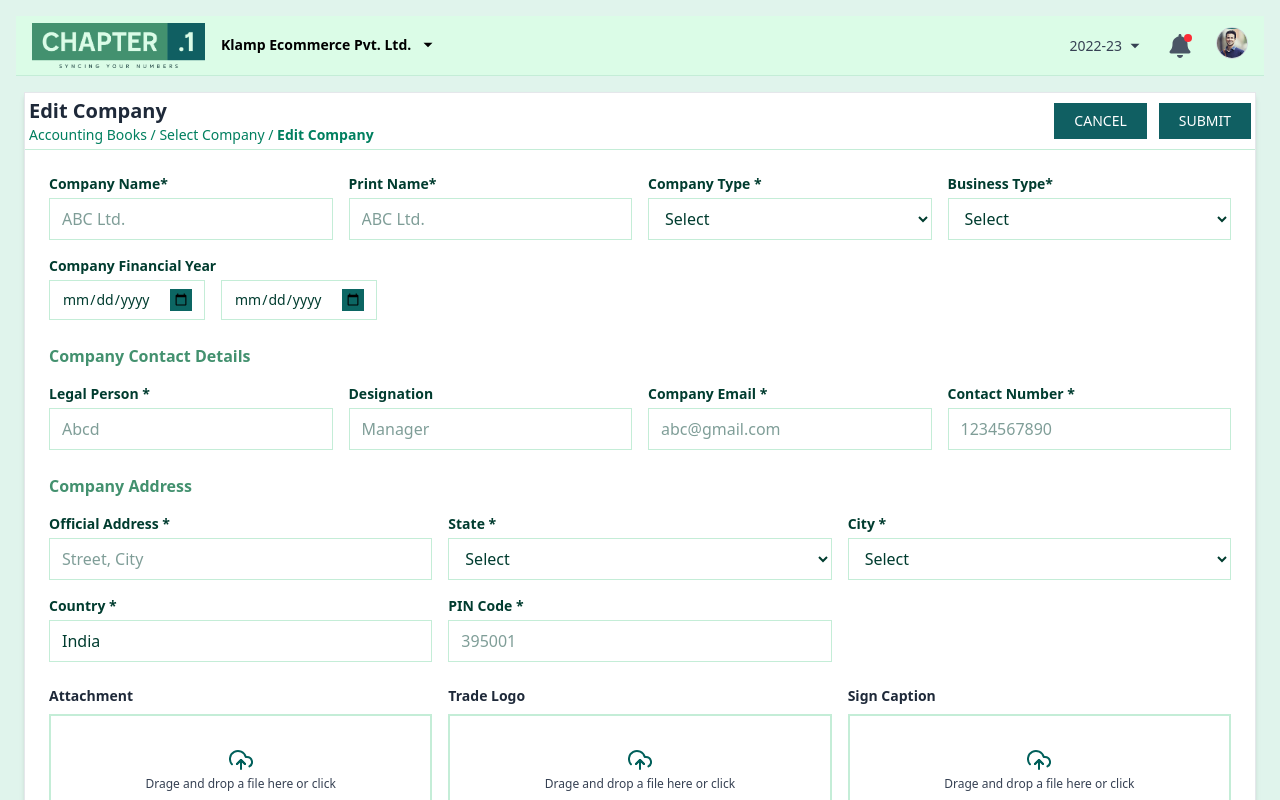
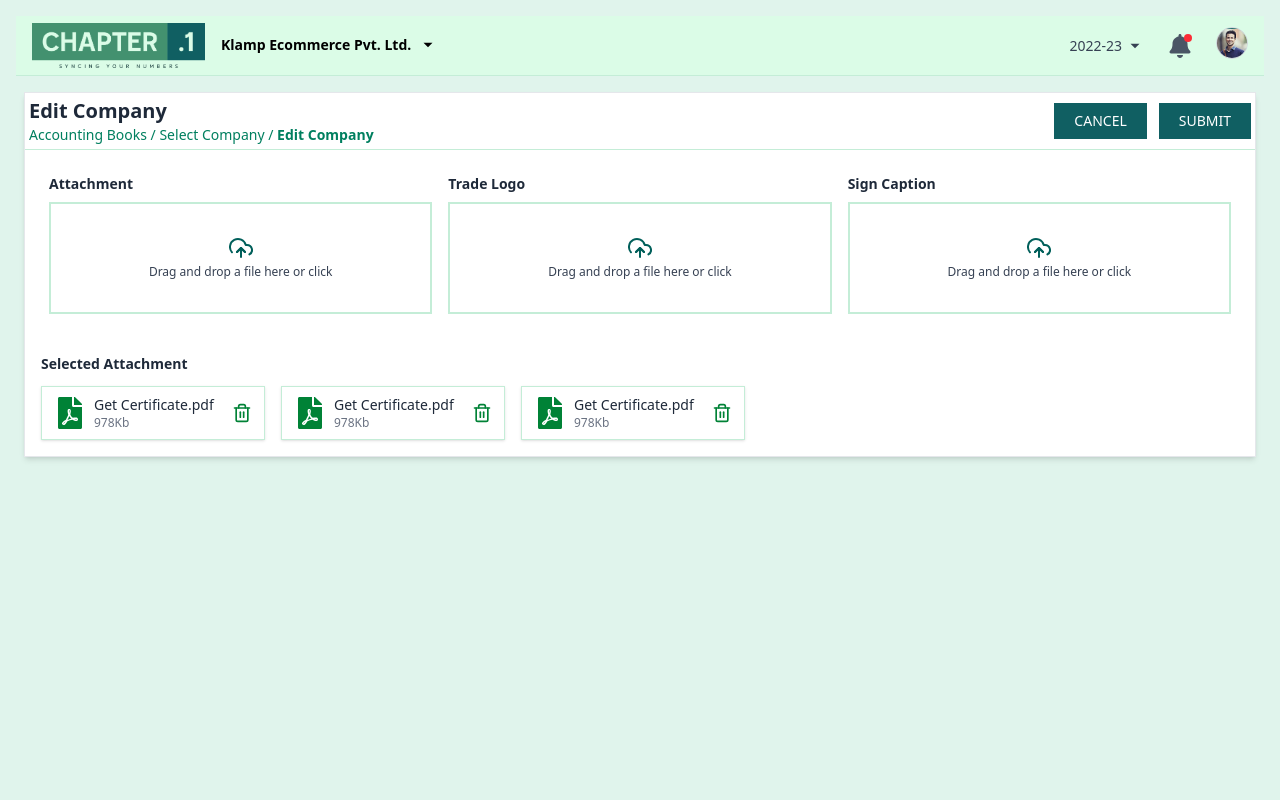
Before and after one commit to Deepika2342/chapter-1, a Next.js app: page /EditCompany in a window 1280 px wide. Shown: the top 800 px of the page. Built offline with nearby package versions, Linux system fonts and the light colour scheme.

Commit message:
dashboard

```diff
--- a/src/app/(companyList)/EditCompany/page.tsx
+++ b/src/app/(companyList)/EditCompany/page.tsx
@@ -7,25 +7,39 @@ import { FiTrash2, FiUploadCloud } from "react-icons/fi";
 import { FaFilePdf } from "react-icons/fa";
 
 const EditCompany = () => {
-    const [gstEnabled, setGstEnabled] = useState(false);
-    const [tdsEnabled, setTdsEnabled] = useState(false);
-    const [showImage, setShowImage] = useState(false);
     const [showPopup, setShowPopup] = useState(false);
-    const [file, setFile] = useState(null);
 
-    const files = [
+    // File state
+    const [files, setFiles] = useState<{ [key: string]: File | null }>({
+        attachment: null,
+        tradeLogo: null,
+        signCaption: null,
+    });
+
+    const selectedFiles = [
         { name: "Get Certificate.pdf", size: "978Kb" },
         { name: "Get Certificate.pdf", size: "978Kb" },
         { name: "Get Certificate.pdf", size: "978Kb" },
     ];
 
-    const handleFileChange = (e) => {
-        setFile(e.target.files[0]);
+    // Single, simple file handler
+    const handleFileChange = (e: React.ChangeEvent<HTMLInputElement>) => {
+        const inputName = e.target.name;
+        const file = e.target.files?.[0] || null;
+
+        if (inputName) {
+            setFiles((prev) => ({
+                ...prev,
+                [inputName]: file,
+            }));
+        }
     };
+
+    const fileInputs = ["Attachment", "Trade Logo", "Sign Caption"];
 
     return (
         <div className="w-full bg-[#E0F4EC] flex justify-evenly items-start py-4 px-2">
-            <div className="bg-white w-full max-w-8xl shadow-md rounded-none border border-gray-200">
+            <div className="bg-white w-full max-w-8xl shadow-md border border-gray-200">
                 {/* Header */}
                 <div className="flex justify-between items-center border-b border-border px-1 py-1">
                     <div>
@@ -51,18 +65,14 @@ const EditCompany = () => {
                                     className="rounded-none shadow-lg flex flex-col items-center text-center overflow-hidden"
                                     style={{ width: "350px", height: "340px" }}
                                 >
-                                    {/* Top Green Section */}
                                     <div className="bg-border w-full flex justify-center items-center py-6">
                                         <Image
                                             src={CancelChange}
                                             alt="Cancel Changes"
                                             width={150}
                                             height={150}
-                                            className="mx-auto"
                                         />
                                     </div>
-
-                                    {/* Bottom White Section */}
                                     <div className="bg-white w-full flex flex-col items-center text-center p-2 flex-grow">
                                         <h1 className="text-lg font-bold text-[#060808] mb-2">
                                             Cancel Changes!
@@ -70,7 +80,6 @@ const EditCompany = () => {
                                         <p className="text-xs text-gray-700 mb-6 px-4">
                                             Leaving this page will delete all unsaved changes.
                                         </p>
-
                                         <div className="flex justify-center gap-4">
                                             <button
                                                 onClick={() => {
@@ -100,219 +109,40 @@ const EditCompany = () => {
                     </div>
                 </div>
 
-                {/* Form Body */}
+                {/* File Inputs */}
                 <div className="p-6 space-y-6 text-[#003C2F]">
-                    {/* Basic Info */}
-                    <div>
-                        <div className="grid grid-cols-1 md:grid-cols-4 gap-4">
-                            <div>
-                                <label className="block text-sm font-semibold mb-1">
-                                    Company Name*
-                                </label>
-                                <input
-                                    type="text"
-                                    className="w-full border border-border px-3 py-2"
-                                    placeholder="ABC Ltd."
-                                />
-                            </div>
-
-                            <div>
-                                <label className="block text-sm font-semibold mb-1">
-                                    Print Name*
-                                </label>
-                                <input
-                                    type="text"
-                                    className="w-full border border-border px-3 py-2"
-                                    placeholder="ABC Ltd."
-                                />
-                            </div>
-
-                            <div>
-                                <label className="block text-sm font-semibold mb-1">
-                                    Company Type *
-                                </label>
-                                <select className="w-full border border-border px-3 py-2">
-                                    <option>Select</option>
-                                    <option>Private Limited</option>
-                                    <option>LLP</option>
-                                    <option>Proprietorship</option>
-                                </select>
-                            </div>
-
-                            <div>
-                                <label className="block text-sm font-semibold mb-1">
-                                    Business Type*
-                                </label>
-                                <select className="w-full border border-border px-3 py-2">
-                                    <option>Select</option>
-                                    <option>Manufacturing</option>
-                                    <option>Trading</option>
-                                    <option>Services</option>
-                                </select>
-                            </div>
-                        </div>
-
-                        <div className="grid grid-cols-1 sm:grid-cols-2 md:grid-cols-4 gap-4 mt-4">
-                            <div>
-                                <label className="block text-sm font-semibold mb-1">
-                                    Company Financial Year
-                                </label>
-                                <div className="flex gap-4">
-                                    <input
-                                        type="date"
-                                        className="border border-border px-3 py-2 w-full rounded-none text-sm
-                    [&::-webkit-calendar-picker-indicator]:bg-[#0C6663]
-                    [&::-webkit-calendar-picker-indicator]:p-1
-                    [&::-webkit-calendar-picker-indicator]:cursor-pointer
-                    [&::-webkit-calendar-picker-indicator]:filter-invert"
-                                    />
-                                    <input
-                                        type="date"
-                                        className="border border-border px-3 py-2 w-full rounded-none text-sm
-                    [&::-webkit-calendar-picker-indicator]:bg-[#0C6663]
-                    [&::-webkit-calendar-picker-indicator]:p-1
-                    [&::-webkit-calendar-picker-indicator]:cursor-pointer
-                    [&::-webkit-calendar-picker-indicator]:filter-invert"
-                                    />
-                                </div>
-                            </div>
-                        </div>
-                    </div>
-
-                    {/* Contact Details */}
-                    <div>
-                        <h3 className="font-semibold text-[#43916F] pb-3 mb-1">
-                            Company Contact Details
-                        </h3>
-                        <div className="grid grid-cols-1 md:grid-cols-4 gap-4">
-                            <div>
-                                <label className="block text-sm font-semibold mb-1">
-                                    Legal Person *
-                                </label>
-                                <input
-                                    type="text"
-                                    className="w-full border border-border px-3 py-2"
-                                    placeholder="Abcd"
-                                />
-                            </div>
-                            <div>
-                                <label className="block text-sm font-semibold mb-1">
-                                    Designation
-                                </label>
-                                <input
-                                    type="text"
-                                    className="w-full border border-border px-3 py-2"
-                                    placeholder="Manager"
-                                />
-                            </div>
-                            <div>
-                                <label className="block text-sm font-semibold mb-1">
-                                    Company Email *
-                                </label>
-                                <input
-                                    type="email"
-                                    className="w-full border border-border px-3 py-2"
-                                    placeholder="abc@gmail.com"
-                                />
-                            </div>
-                            <div>
-                                <label className="block text-sm font-semibold mb-1">
-                                    Contact Number *
-                                </label>
-                                <input
-                                    type="tel"
-                                    className="w-full border border-border px-3 py-2"
-                                    placeholder="1234567890"
-                                />
-                            </div>
-                        </div>
-                    </div>
-
-                    {/* Address Section */}
-                    <div>
-                        <h3 className="font-semibold text-[#43916F] pb-3 mb-1">
-                            Company Address
-                        </h3>
-                        <div className="grid grid-cols-1 md:grid-cols-3 gap-4">
-                            <div>
-                                <label className="block text-sm font-semibold mb-1">
-                                    Official Address *
-                                </label>
-                                <input
-                                    type="text"
-                                    className="w-full border border-border px-3 py-2"
-                                    placeholder="Street, City"
-                                />
-                            </div>
-                            <div>
-                                <label className="block text-sm font-semibold mb-1">State *</label>
-                                <select className="w-full border border-border px-3 py-2">
-                                    <option>Select</option>
-                                    <option>Maharashtra</option>
-                                    <option>Gujarat</option>
-                                    <option>Delhi</option>
-                                </select>
-                            </div>
-                            <div>
-                                <label className="block text-sm font-semibold mb-1">City *</label>
-                                <select className="w-full border border-border px-3 py-2">
-                                    <option>Select</option>
-                                    <option>Mumbai</option>
-                                    <option>Surat</option>
-                                    <option>Delhi</option>
-                                </select>
-                            </div>
-                        </div>
-
-                        <div className="grid grid-cols-1 md:grid-cols-3 gap-4 mt-4">
-                            <div>
-                                <label className="block text-sm font-semibold mb-1">Country *</label>
-                                <input
-                                    type="text"
-                                    className="w-full border border-border px-3 py-2"
-                                    value="India"
-                                    readOnly
-                                />
-                            </div>
-                            <div>
-                                <label className="block text-sm font-semibold mb-1">PIN Code *</label>
-                                <input
-                                    type="text"
-                                    className="w-full border border-border px-3 py-2"
-                                    placeholder="395001"
-                                />
-                            </div>
-                        </div>
-                    </div>
-
-                    {/* Add Company Logo/Signature */}
                     <div className="grid grid-cols-1 sm:grid-cols-3 gap-4">
-                        {["Attachment", "Trade Logo", "Sign Caption"].map((label, i) => (
-                            <div key={i}>
+                        {fileInputs.map((label) => {
+                            const key = label.toLowerCase().replace(" ", "");
+                            return (
+                                <div key={key}>
                                     <label className="block text-sm font-semibold mb-2 text-gray-800">
                                         {label}
                                     </label>
                                     <label
-                                    htmlFor={`${label.toLowerCase().replace(" ", "")}File`}
-                                    className="border-2 border-border rounded-none  flex flex-col items-center justify-center h-28 cursor-pointer hover:bg-blue-50 transition"
+                                        htmlFor={`${key}File`}
+                                        className="border-2 border-border rounded-none flex flex-col items-center justify-center h-28 cursor-pointer hover:bg-blue-50 transition"
                                     >
                                         <FiUploadCloud className="text-teal-800 w-6 h-6 mb-1" />
                                         <p className="text-gray-700 text-xs text-center px-2">
-                                        Drage and drop a file here or click                                    </p>
+                                            Drag and drop a file here or click
+                                        </p>
                                         <input
-                                        id={`${label.toLowerCase().replace(" ", "")}File`}
                                             type="file"
+                                            name={key}
                                             className="hidden"
                                             onChange={handleFileChange}
                                         />
                                     </label>
-                                {file && (
+                                    {files[key] && (
                                         <p className="mt-1 text-xs text-green-700 truncate">
-                                        Selected: <span className="font-medium">{file.name}</span>
+                                            Selected: <span className="font-medium">{files[key]?.name}</span>
                                         </p>
                                     )}
                                 </div>
-                        ))}
+                            );
+                        })}
+                    </div>
                 </div>
 
                 {/* Certificate List */}
@@ -321,7 +151,7 @@ const EditCompany = () => {
                         Selected Attachment
                     </h2>
                     <div className="flex flex-wrap gap-4">
-                            {files.map((file, index) => (
+                        {selectedFiles.map((file, index) => (
                             <div
                                 key={index}
                                 className="flex items-center border border-border bg-white rounded-none px-3 py-2 shadow-sm w-56"
@@ -329,9 +159,7 @@ const EditCompany = () => {
                                 <div className="flex items-center gap-2 flex-1">
                                     <FaFilePdf className="text-green-700 w-8 h-8" />
                                     <div className="flex flex-col">
-                                            <span className="text-sm font-medium text-gray-800">
-                                                {file.name}
-                                            </span>
+                                        <span className="text-sm font-medium text-gray-800">{file.name}</span>
                                         <span className="text-xs text-gray-500">{file.size}</span>
                                     </div>
                                 </div>
@@ -344,7 +172,6 @@ const EditCompany = () => {
                 </div>
             </div>
         </div>
-        </div>
     );
 };
 
--- a/src/app/(companyList)/createCompany/page.tsx
+++ b/src/app/(companyList)/createCompany/page.tsx
@@ -6,10 +6,10 @@ import CancelChange from "@/img/CancelChange.png";
 
 
 const CreateCompany = () => {
+  const [showPopup, setShowPopup] = useState(false);
   const [gstEnabled, setGstEnabled] = useState(false);
   const [tdsEnabled, setTdsEnabled] = useState(false);
-  const [showImage, setShowImage] = useState(false);
-  const [showPopup, setShowPopup] = useState(false);
+
 
 
 
@@ -27,10 +27,9 @@ const CreateCompany = () => {
             </p>
           </div>
           <div className="flex gap-3">
-            {/* ✅ CANCEL Button */}
             <button
               className="px-5 py-2 bg-[#105F62] text-white text-sm transition"
-              onClick={() => setShowPopup(true)} // ✅ Show popup when clicked
+              onClick={() => setShowPopup(true)}
             >
               CANCEL
             </button>
```
Also changed, not shown: src/app/(companyList)/dashboard/page.tsx (+118 -112 lines), src/img/Rectangle.png (deleted). Lines whose indentation alone changed are shown as unchanged.
